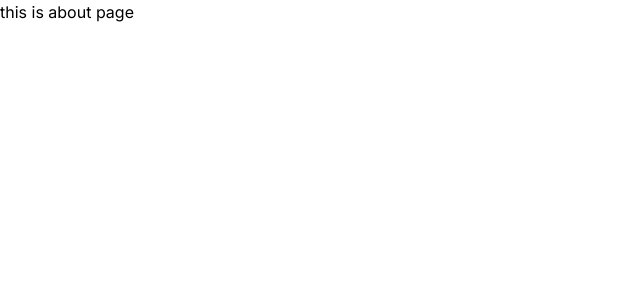
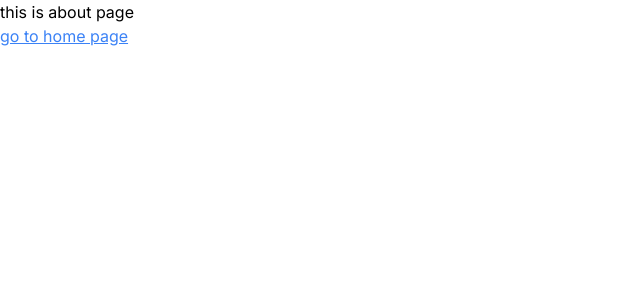
Before and after one commit to kewalkhondekar25/NextJs-Basics, a Next.js app in the folder ui/: page /about in a window 1280 px wide. Shown: the top 300 px of the page, without its empty margins (0-640 px from the left). Built offline with nearby package versions, Linux system fonts and the light colour scheme.

Commit message:
feat: navigation added

```diff
--- a/ui/src/app/about/page.tsx
+++ b/ui/src/app/about/page.tsx
@@ -1,9 +1,14 @@
 //how to create pages
 import React from 'react'
+import Link from "next/link";
+
 
 const page = () => {
   return (
-    <div>this is about page</div>
+    <div className='flex flex-col '>
+      <h3>this is about page</h3>
+      <Link href="/" className='underline text-blue-500'>go to home page</Link>
+    </div>
   )
 }
 
--- /dev/null
+++ b/ui/src/app/contact/page.tsx
@@ -0,0 +1,13 @@
+//navigate 1 page to another
+
+import React from 'react'
+
+const page = () => {
+  return (
+    <div>
+      thgis is contact page
+    </div>
+  )
+}
+
+export default page
--- a/ui/src/app/page.tsx
+++ b/ui/src/app/page.tsx
@@ -1,9 +1,11 @@
 import Image from "next/image";
+import Link from "next/link";
 
 export default function Home() {
   return (
     <div className="bg-slate-300 h-screen">
       <h1>home page</h1>
+      <Link href="/about" className='underline text-blue-500'>about page</Link>
     </div>
   );
 }
```
